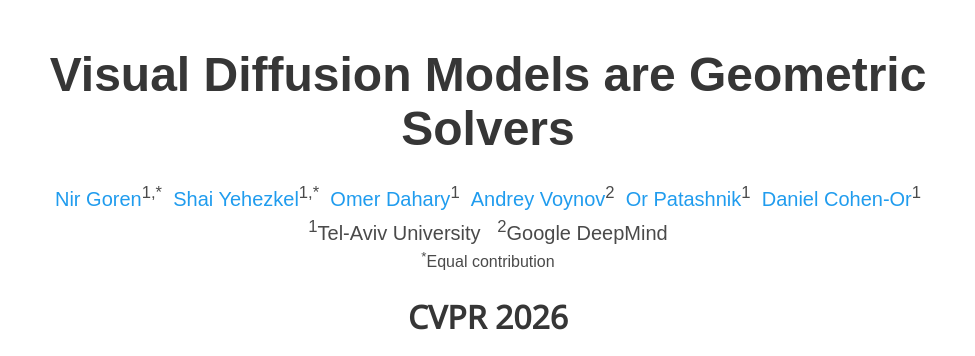
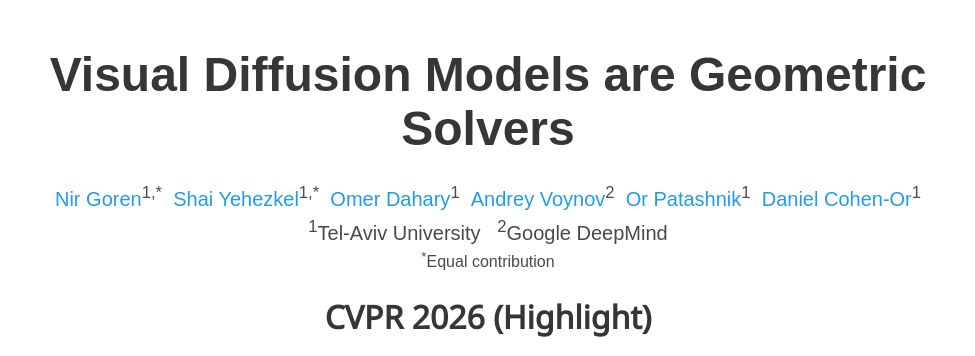
Before and after one commit to kariander1/visual-geo-solver, a plain HTML site: page index.html in a window 1280 px wide. Shown: the top 356 px of the page, without its empty margins (152-1127 px from the left). Drawn offline with nearby package versions, Linux system fonts and the light colour scheme; some icons are missing; a web font is replaced by a local one.

Commit message:
Added highlight

```diff
--- a/index.html
+++ b/index.html
@@ -80,7 +80,7 @@
 </div>
           <br>
           <div>
-            <h1 class="title">CVPR 2026</h1>
+            <h1 class="title">CVPR 2026 (Highlight)</h1>
           </div>
           <br>
 
```
